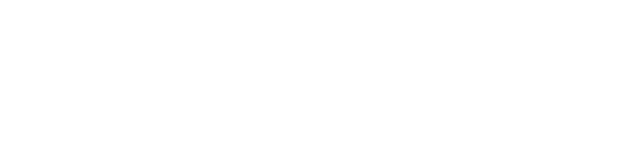
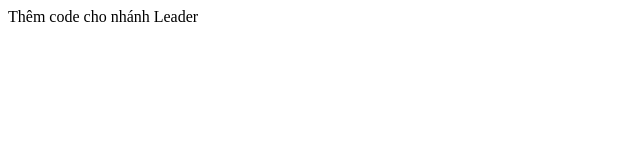
Before and after one commit to phuongthao90/ProjectBS4, a plain HTML site: page index.html in a window 1280 px wide. Shown: the whole page, without its empty margins (0-640 px from the left). Drawn offline with Linux system fonts and the light colour scheme.

Commit message:
add leader

```diff
--- a/index.html
+++ b/index.html
@@ -9,6 +9,7 @@
 <body>
     <main></main>
     <!-- thay đổi thành main -->
+    <section>Thêm code cho nhánh Leader</section>
 
 </body>
 </html>
```
